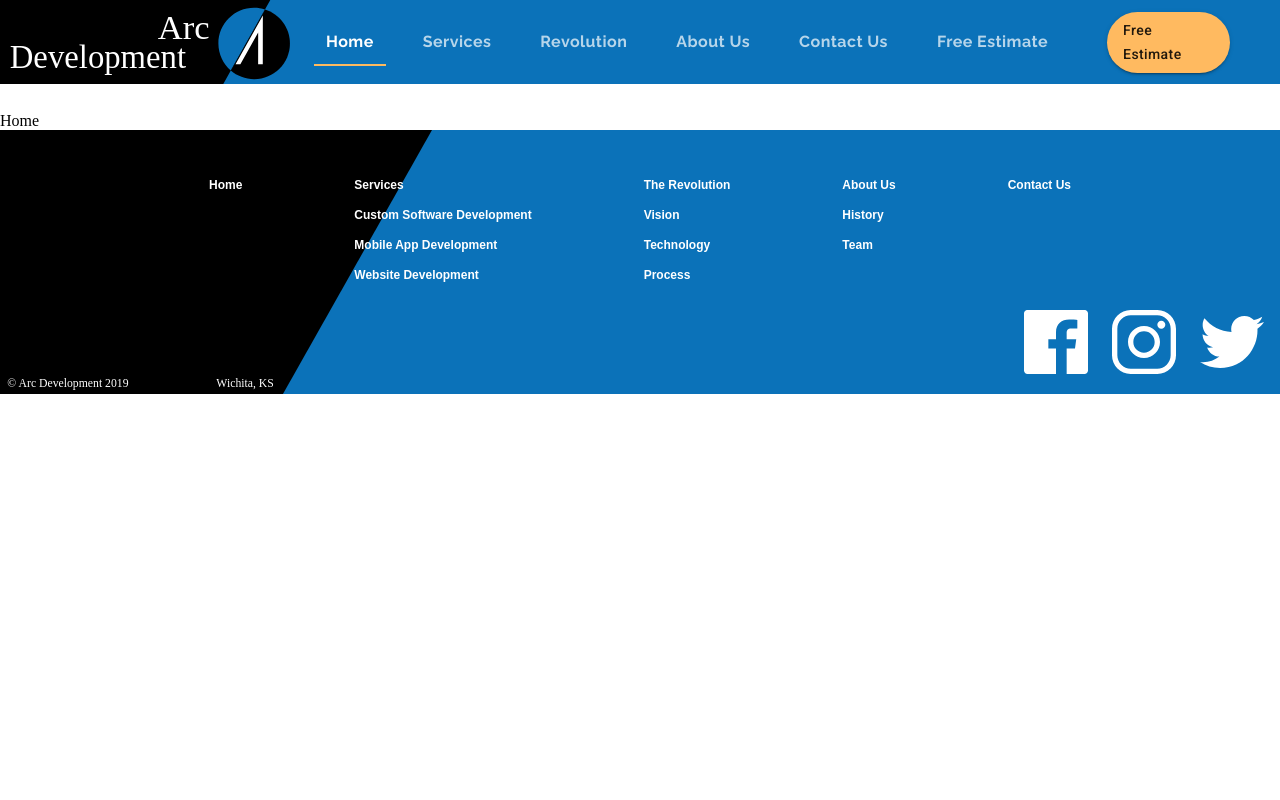
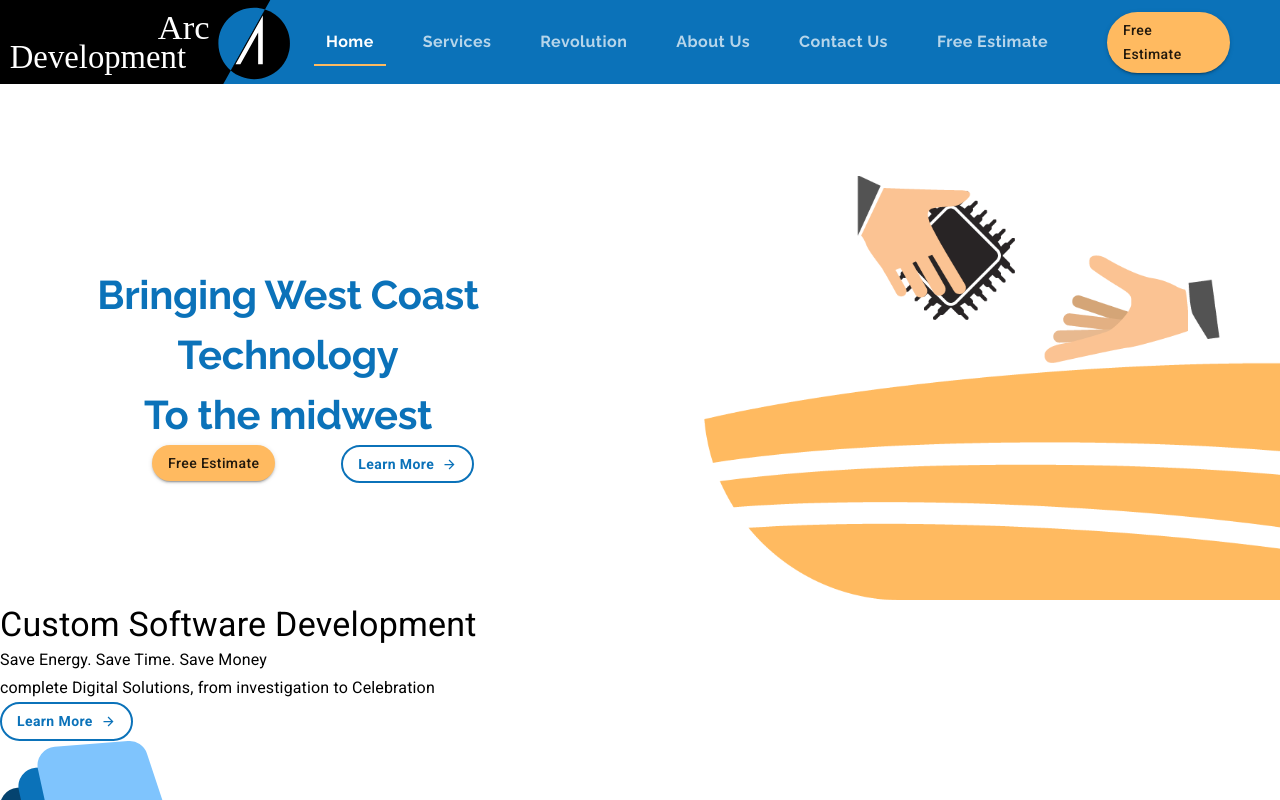
Before and after one commit to ChiruhasBobbadi/material_ui_react, a React (Create React App) app: page / in a window 1280 px wide. Shown: the top 800 px of the page. Built offline with nearby package versions, Linux system fonts and the light colour scheme.

Commit message:
hero section

```diff
--- a/package.json
+++ b/package.json
@@ -11,6 +11,7 @@
     "@testing-library/user-event": "^7.2.1",
     "react": "^16.13.1",
     "react-dom": "^16.13.1",
+    "react-lottie": "^1.2.3",
     "react-router-dom": "^5.2.0",
     "react-scripts": "3.4.1"
   },
--- a/src/components/App.js
+++ b/src/components/App.js
@@ -4,6 +4,7 @@ import { ThemeProvider } from '@material-ui/core/styles';
 import theme from './ui/Theme/theme'
 import {BrowserRouter,Route,Switch} from "react-router-dom";
 import Footer from "./ui/Footer/Footer";
+import LandingPage from "./LandingPage";
 
 
 
@@ -15,7 +16,7 @@ function App() {
         <BrowserRouter>
             <Header value={value} setValue={setValue} selectedIndex={selectedIndex} setSelectedIndex={setSelectedIndex} />
             <Switch>
-                <Route exact path='/' render={()=><div>Home</div>}/>
+                <Route exact path='/' component={LandingPage}/>
                 <Route  path='/services' render={()=><div>Services</div>}/>
                 <Route  path='/customSoftware' render={()=><div>customSoftware</div>}/>
                 <Route  path='/mobileapps' render={()=><div>mobileapps</div>}/>
--- /dev/null
+++ b/src/components/LandingPage.js
@@ -0,0 +1,137 @@
+import animationData from '../animations/landinganimation/data';
+import React, {Fragment} from "react";
+import {makeStyles} from "@material-ui/core/styles";
+import Lottie from 'react-lottie';
+import Grid from "@material-ui/core/Grid";
+import Button from "@material-ui/core/Button";
+import ButtonArrow from "./ui/button_arrow/ButtonArrow";
+import Typography from "@material-ui/core/Typography";
+import useTheme from "@material-ui/core/styles/useTheme";
+import customSoftwareIcon from '../assets/Custom Software Icon.svg';
+
+const useStyles = makeStyles(theme => ({
+    animation:{
+        minWidth:"21em",
+        maxWidth:"50em",
+        marginTop:"2em",
+        marginLeft:"10%"
+
+    },estimate:{
+        ...theme.typography.estimate,
+
+        backgroundColor:theme.palette.secondary.main,
+        borderRadius: "50px",
+        marginRight: "50px",
+        marginLeft: "50px",
+        textDecoration: "none",
+        "&:hover":{
+            backgroundColor: theme.palette.secondary.dark
+        }
+    },learnMorebtn:{
+        borderColor:theme.palette.primary.main,
+        borderWidth:2,
+        color:theme.palette.primary.main,
+        textTransform:"none",
+        borderRadius: 50,
+        fontFamily:"Roboto",
+        fontWeight:"bold",
+        fontsize:"0.9rem",
+
+
+
+    },maincontainer:{
+        marginTop: "5em",
+
+    }
+}));
+
+const defaultOptions = {
+    loop: true,
+    autoplay: true,
+    animationData: animationData,
+    rendererSettings: {
+        preserveAspectRatio: 'xMidYMid slice'
+    }
+};
+
+
+export default function LandingPage(props) {
+    const theme = useTheme();
+
+    const classes = useStyles();
+
+    return <Fragment>
+
+        <Grid container direction={"column"} className={classes.maincontainer}>
+
+            {/*HERO Section*/}
+            <Grid item>
+                <Grid container direction={"row"} justify={"flex-end"} alignItems={"center"}>
+                    <Grid  item xs>
+                        <Typography variant={"h2"} align={"center"}>Bringing West Coast Technology <br/> To the midwest</Typography>
+                        <Grid container justify={"center"} spacing={2}>
+                            <Grid  item>
+                                <Button variant={"contained"} className={classes.estimate}>
+                                Free Estimate
+                                </Button>
+                            </Grid>
+                            <Grid  item>
+                                <Button variant={"outlined"} className={classes.learnMorebtn}>
+                                    Learn More
+                                    &nbsp;
+                                    <ButtonArrow width={"15px"} height={"15px"} fill={theme.palette.primary.main}/>
+                                </Button>
+                            </Grid>
+
+                        </Grid>
+                    </Grid>
+                    <Grid  className={classes.animation} item xs><Lottie  options={defaultOptions}
+                                       height={"100%"}
+
+                                       width={"100%"}
+                    />
+                    </Grid>
+
+                </Grid>
+            </Grid>
+            {/*Service*/}
+            <Grid item>
+                <Grid Container direction={"row"} >
+
+                <Grid item>
+                    <Typography variant={"h4"}>
+                    Custom Software Development
+                    </Typography>
+                    <Typography variant={"subtitle1"}>
+                        Save Energy. Save Time. Save Money
+                    </Typography>
+                    <Typography variant={"subtitle1"}>
+                       complete Digital Solutions, from investigation to <span>Celebration</span>
+                    </Typography>
+                    <Button variant={"outlined"} className={classes.learnMorebtn}>
+                        Learn More
+                        &nbsp;
+                        <ButtonArrow width={"15px"} height={"15px"} fill={theme.palette.primary.main}/>
+                    </Button>
+
+                </Grid>
+                    <Grid item>
+                        <img src={customSoftwareIcon} alt="custom software icon"/>
+                    </Grid>
+
+                </Grid>
+                <Grid container direction={"row"} justify={"flex-end"}>
+
+                </Grid>
+                <Grid Container direction={"row"} justify={"flex-start"}>
+
+                </Grid>
+
+            </Grid>
+
+
+        </Grid>
+
+
+    </Fragment>
+}
--- a/src/components/ui/Footer/Footer.js
+++ b/src/components/ui/Footer/Footer.js
@@ -41,13 +41,14 @@ const useStyles = makeStyles(theme => ({
         width: "4em",
         height: "4em",
         [theme.breakpoints.down("xs")]:{
-            width: "2.5em",
-            height: "2.5em",
+            width: "2em",
+            height: "2em",
         }
     },social:{
         position: "absolute",
         marginTop:"-6em",
-        right:"1em"
+        right:"1.5em"
+
     }
 
 
@@ -66,7 +67,7 @@ const Footer = (props) => {
                 <Grid container className={classes.mainContainer} justify={"center"} spacing={2}>
 
                     <Grid item className={classes.gridItem}>
-                        <Grid container direction={"column"} spacing={2}>
+                        <Grid container direction={"column"}  spacing={2}>
                             <Grid item className={classes.link} component={Link} to={'/'}
                                   onClick={() => props.setValue(0)}>
                                 Home
@@ -168,7 +169,7 @@ const Footer = (props) => {
 
 
             <img src={footerAdornment} className={classes.adornment} />
-            <Grid container spacing={3} justify={"flex-end"} className={classes.social}>
+            <Grid container spacing={2} justify={"flex-end"} className={classes.social}>
 
                 <Grid item component={"a"} href="https://www.facebook.com" rel={"noopener noreferrer"} target={"_blank"}>
                     <img src={facebook} alt="" className={classes.icon}/>
--- a/src/components/ui/Theme/theme.js
+++ b/src/components/ui/Theme/theme.js
@@ -28,6 +28,12 @@ const theme = createMuiTheme({
         estimate:{
             fontFamily:'Roboto',
             textTransform:"none",
+        },h2:{
+            fontFamily: "Raleway",
+            fontWeight: 600,
+            fontSize: "2.5rem",
+            color:arcBlue,
+            lineHeight:1.5
         }
     }
 });
--- /dev/null
+++ b/src/components/ui/button_arrow/ButtonArrow.js
@@ -0,0 +1,16 @@
+import React from "react";
+
+export default function ButtonArrow(props) {
+    return (
+        <svg
+            className={props.class}
+            xmlns="http://www.w3.org/2000/svg"
+            width={props.width}
+            height={props.height}
+            fill={props.fill}
+            viewBox="0 0 18 18"
+        >
+            <path d="M9 3L7.94 4.06l4.19 4.19H3v1.5h9.13l-4.19 4.19L9 15l6-6z" />
+        </svg>
+    );
+}
```
Also changed, not shown: 1 other file (tests, documents, lock files or other folders).
